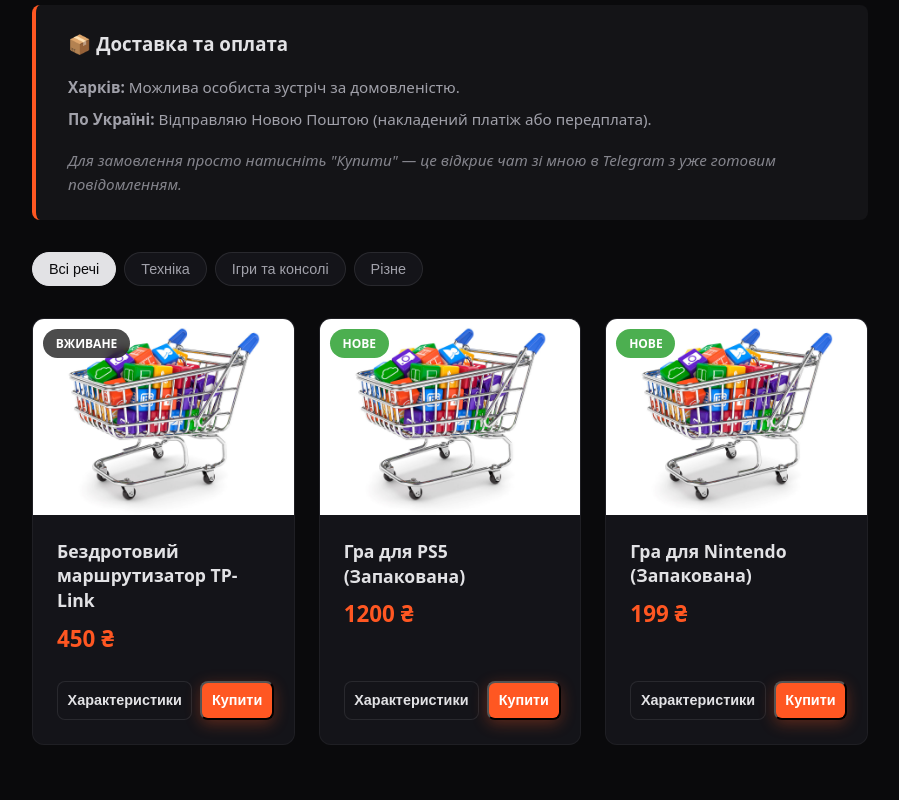
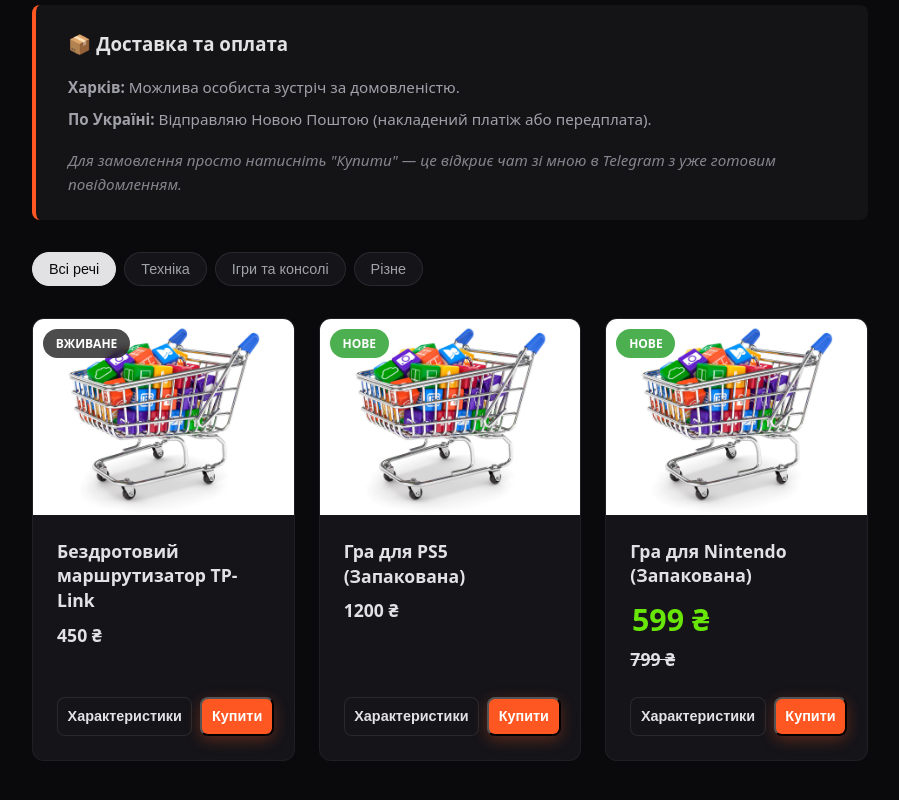
Before and after one commit to theDimi44s/thedimi44s.github.io, a website built with Vite: page shop.html in a window 1280 px wide. Shown: the part 324-1124 px from the top of the page, without its empty margins (190-1089 px from the left). Built offline with nearby package versions, Linux system fonts and the light colour scheme.

Commit message:
Small fix & changes

```diff
--- a/shop.html
+++ b/shop.html
@@ -100,7 +100,8 @@
 
         <div class="product-details">
           <h3 class="product-title">Гра для Nintendo (Запакована)</h3>
-          <p class="product-price">199 ₴</p>
+          <p class="product-price-discount">599 ₴</p>
+          <p class="product-price"><s>799 ₴</s></p>
 
           <div class="product-actions">
             <button class="btn secondary specs-btn">Характеристики</button>
--- a/src/shop.css
+++ b/src/shop.css
@@ -159,10 +159,18 @@
 }
 
 .product-price {
-  font-size: 1.4rem;
+  font-size: 1.1rem;
   font-weight: bold;
-  color: var(--accent-orange);
+  color: var(--accent);
   margin-bottom: 1.5rem;
+}
+
+
+.product-price-discount {
+  font-size: 1.9rem;
+  font-weight: bold;
+  color: rgb(104, 230, 7);
+  margin-left: 0.1rem;
 }
 
 .product-actions {
```
Also changed, not shown: about.html (+6 -0 lines), blog.html (+6 -0 lines), chords.html (+4 -0 lines), genchord.html (+3 -0 lines), music.html (+4 -4 lines), projects.html (+1 -0 lines).
